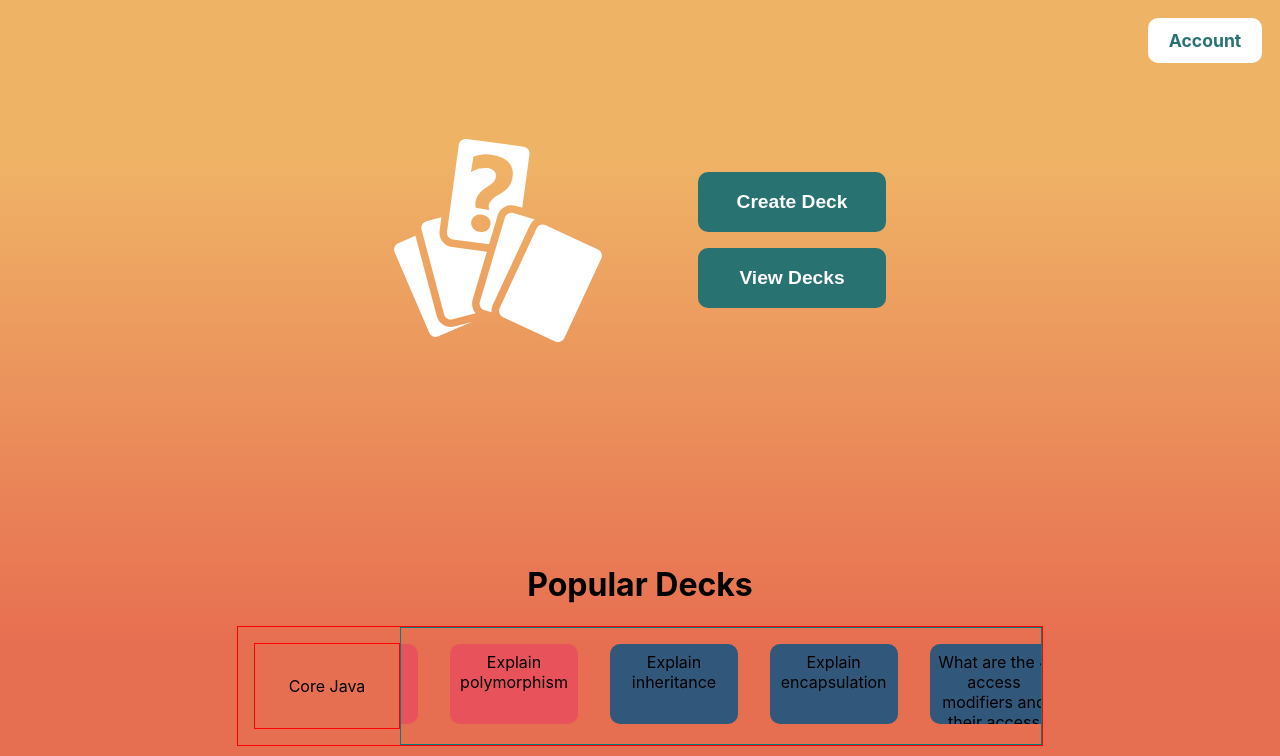
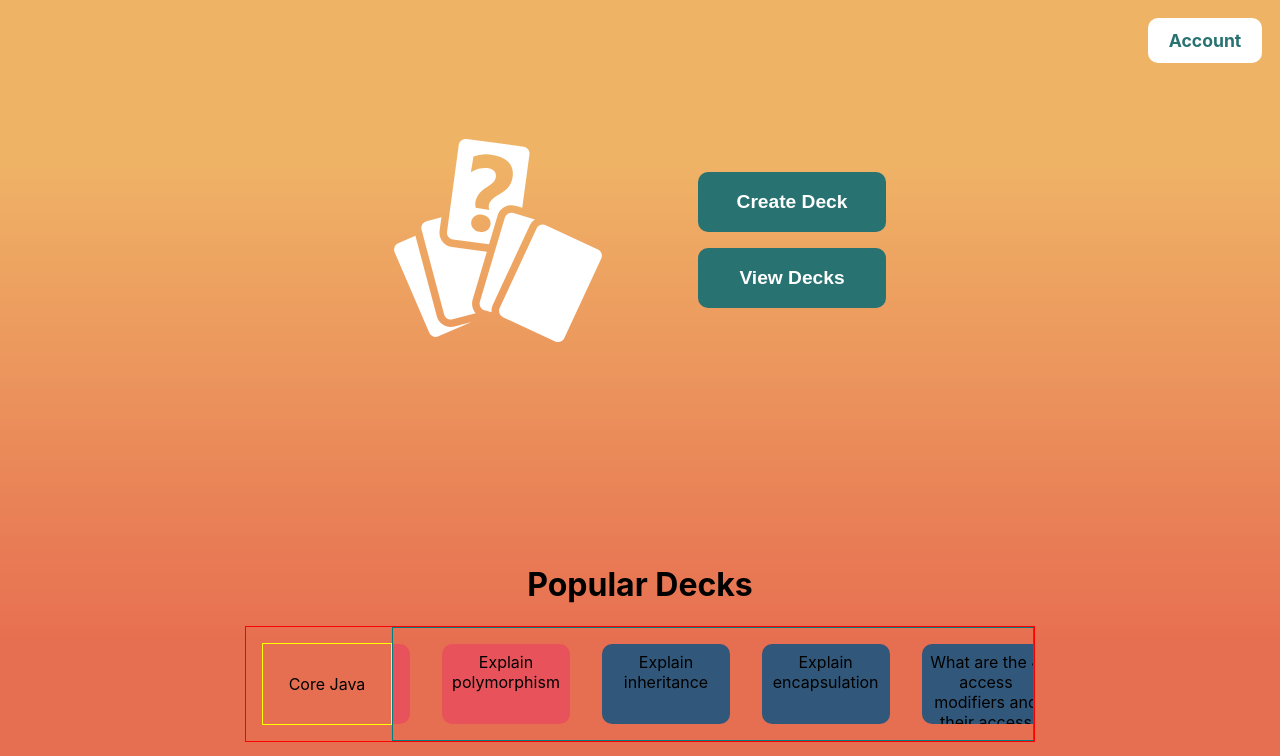
Before and after one commit to michael-mcmasters/Notecards, a React (Create React App) app: page / in a window 1280 px wide. Shown: the top 756 px of the page. Built offline with nearby package versions, Linux system fonts and the light colour scheme.

Commit message:
Fix DeckName size when text is big

```diff
--- a/src/components/homepagetwo/CardsGallary.js
+++ b/src/components/homepagetwo/CardsGallary.js
@@ -3,18 +3,18 @@ import styled from "styled-components";
 import TinyCard from "./TinyCard";
 
 const CardsGallary = ({ deck, amntCardsToShow }) => {
-  const [cards, setCards] = useState(getRowOfCards(deck.cards, amntCardsToShow));
-  const [absolutePos, setAbsolutePos] = useState(0);
+  const [cards, setCards] = useState(getCards(deck.cards, amntCardsToShow));
+  const [xPosition, setXPosition] = useState(0);
 
   // Cards will slowly move to this position. -4 so that the last 4 cards stay on screen.
-  const targetAbsolutePos = -25 * (amntCardsToShow - 4);
+  const targetXPosition = -25 * (amntCardsToShow - 4);
 
   useEffect(() => {
-    setAbsolutePos(targetAbsolutePos);
+    setXPosition(targetXPosition);
   }, [])
 
   // Returns an array of cards the length of amntCardsToShow. If deck doesn't have enough cards, repeats cards.
-  function getRowOfCards(cards, amntCardsToShow) {
+  function getCards(cards, amntCardsToShow) {
     let cardsToShow = [];
     let cardIndx = 0;
     let amnt = 0;
@@ -31,18 +31,18 @@ const CardsGallary = ({ deck, amntCardsToShow }) => {
 
   let spaceBtwnCards = 0;
   return (
-    < Wrapper >
+    <CardsContainer>
       {cards.map((c, i) => {
-        const element = <TinyCard key={i} card={c} xPosition={absolutePos + spaceBtwnCards} flipped={c.flipped} />
+        const element = <TinyCard key={i} card={c} xPosition={xPosition + spaceBtwnCards} flipped={c.flipped} />
         spaceBtwnCards += 25;
         return element;
       })
       }
-    </Wrapper >
+    </CardsContainer >
   );
 };
 
-const Wrapper = styled.div`
+const CardsContainer = styled.div`
   position: relative;
   overflow: hidden;
   width: 40rem;
--- a/src/components/homepagetwo/PopularDecks.js
+++ b/src/components/homepagetwo/PopularDecks.js
@@ -92,18 +92,22 @@ const Header = styled.h1`
 const DeckRow = styled.div`
   display: flex;
   justify-content: space-evenly;
-  /* background-color: gray; */
   margin-bottom: 1rem;
-  /* overflow: hidden; */
   border: 1px solid red;
 `;
 
 const DeckName = styled.div`
   margin: 1rem;
   margin-right: 0;
-  padding: 2rem;
-  width: 5rem;
-  border: 1px solid red;
+  width: 8rem;
+  height: 5rem;
+  align-self: flex-start;
+  display: flex;
+  justify-content: center;
+  align-items: center;
+  overflow: hidden;
+  text-overflow: ellipsis;
+  border: 1px solid yellow;
 `;
 
 export default HomePage2;
```
Also changed, not shown: src/components/homepagetwo/HomePage2.js (+15 -0 lines).
